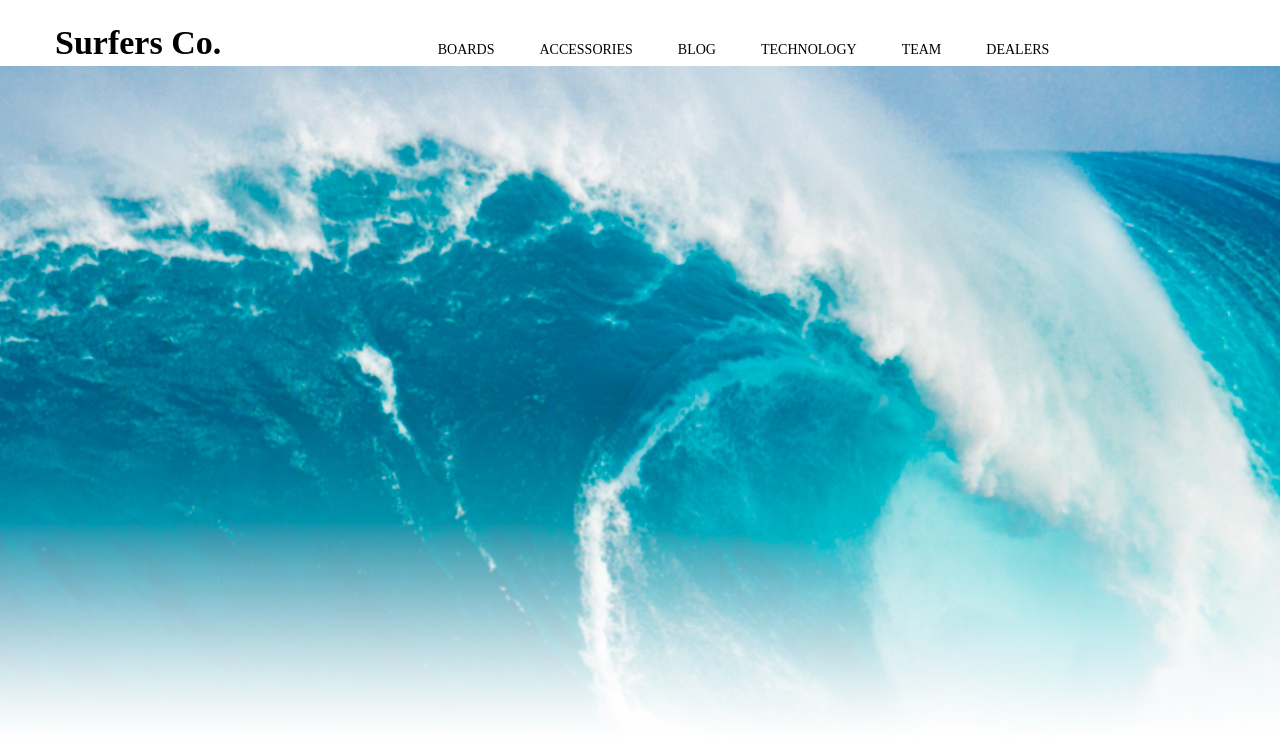
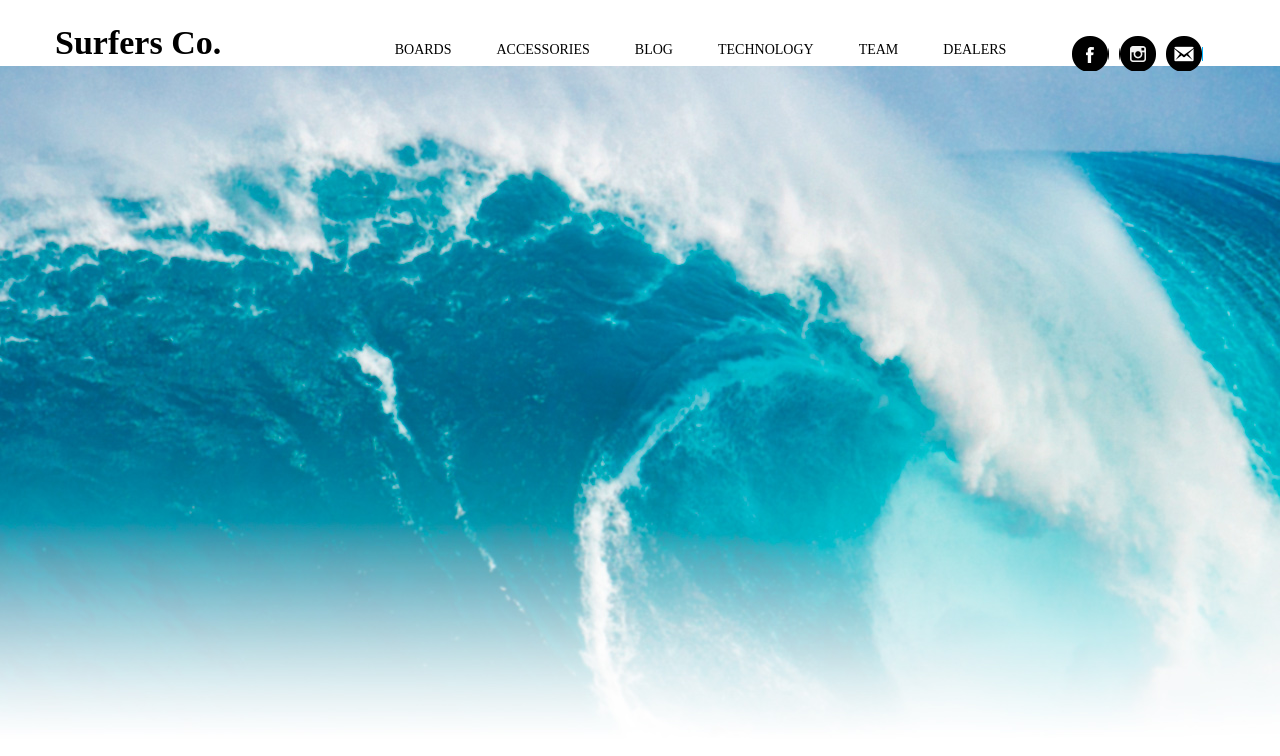
Before and after one commit to Wezn26/SURFERS-CO, a website: page app/index.html in a window 1280 px wide. Drawn offline with Linux system fonts and the light colour scheme.

Commit message:
Add a social icons

```diff
--- a/app/index.html
+++ b/app/index.html
@@ -28,6 +28,11 @@
       <li><a href="#">technology</a></li>
       <li><a href="#">team</a></li>
       <li><a href="#">dealers</a></li>
+      <div class="social">
+        <a class="fb" href="#"></a>
+        <a class="in" href="#"></a>
+        <a class="ml" href="#"></a>
+      </div>
     </ul>
   </nav>
   </section>
--- a/app/sass/main.scss
+++ b/app/sass/main.scss
@@ -115,7 +115,7 @@ header {
   nav.menu {
     p {
       display: inline-block;
-      margin-right: 173px;
+      margin-right: 130px;
       font-weight: bold;
       font-size: 34px;
     }
@@ -128,7 +128,7 @@ header {
       display: inline-flex;
       li {
         margin-right: 25px;
-        &:last-child {margin-right: 0;}
+        &:nth-child(6) {margin-right: 0;}
         a {
           display: block;
           padding: 7px 10px;
@@ -137,6 +137,27 @@ header {
           &:hover {background: $nav;}
         }
       }
+      div.social {
+        display: -webkit-flex;
+        display: -moz-flex;
+        display: -ms-flex;
+        display: -o-flex;
+        display: flex;
+        margin-left: 4em;
+          a {
+          display: block;
+          width: 37px;
+          height: 37px;
+          margin-right: 10px;
+          background: url(../img/social-icons.png) no-repeat 0 0;
+          &:last-child {margin-right: 0;}
+        }
+        a.fb:hover {background-position: -109px 0;}
+        a.in {background-position: -35px 0;}
+        a.in:hover {background-position: -148px 0;}
+        a.ml {background-position: -72px 0;}
+        a.ml:hover {background-position: -185px 0;}
+      }
     }
   }
 }
```
Also changed, not shown: app/css/main.css, app/img/social-icons.png (added).
